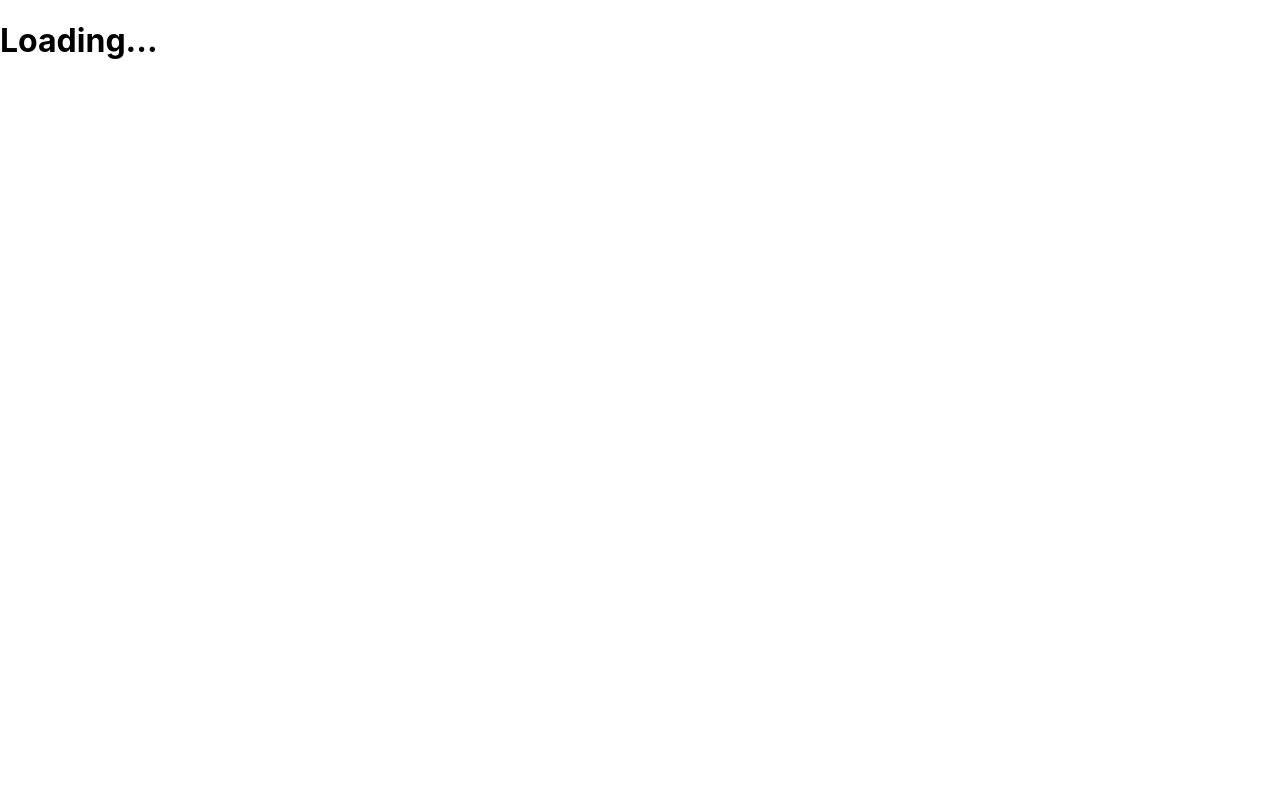
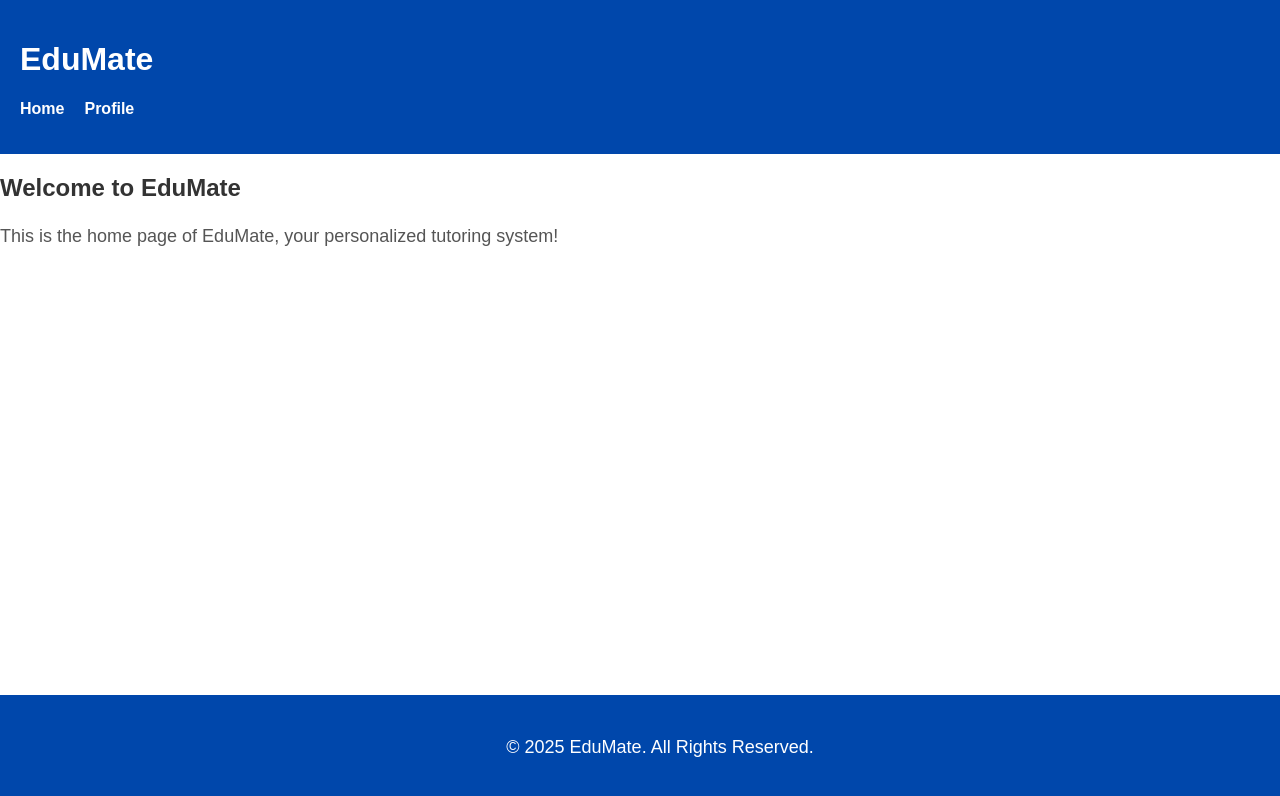
Before and after one commit to zobayerlabib/edumate, a React (Create React App) app in the folder frontend/: page / in a window 1280 px wide. Shown: the top 796 px of the page. Built offline with nearby package versions, Linux system fonts and the light colour scheme.

Commit message:
Added footer with cobalt blue background and fixed text color

```diff
--- a/frontend/package.json
+++ b/frontend/package.json
@@ -10,6 +10,7 @@
     "axios": "^1.13.2",
     "react": "^19.2.0",
     "react-dom": "^19.2.0",
+    "react-router-dom": "^7.10.1",
     "react-scripts": "^5.0.0",
     "web-vitals": "^2.1.4"
   },
--- a/frontend/src/App.css
+++ b/frontend/src/App.css
@@ -1,38 +1,72 @@
+/* App.css */
+
+/* Basic styling for the body and app container */
+body {
+  font-family: Arial, sans-serif;
+  background-color: white; /* White background for the entire page */
+  margin: 0;
+  padding: 0;
+}
+
+/* App container styling */
 .App {
+  text-align: left; /* Ensure content is aligned to the left */
+  margin: 0;
+}
+
+/* Styling for the Header component */
+header {
+  background-color: #0047AB; /* Cobalt blue header */
+  color: white;
+  padding: 20px;
+  text-align: left; /* Align header content to the left */
+}
+
+/* Styling for the navigation links in the header */
+nav ul {
+  list-style-type: none;
+  padding: 0;
+}
+
+nav ul li {
+  display: inline;
+  margin-right: 20px;
+}
+
+nav ul li a {
+  color: white;
+  text-decoration: none;
+  font-weight: bold;
+}
+
+/* Styling for Home and Profile pages */
+h2 {
+  color: #333;
+}
+
+p {
+  font-size: 18px;
+  line-height: 1.6;
+  color: #555;
+}
+
+/* Centering the content in the Home and Profile pages */
+.Home, .Profile {
+  padding: 20px;
+  margin-top: 20px;
+}
+
+/* Styling for the Footer */
+footer {
+  background-color: #0047AB; /* Cobalt blue footer */
+  color: white;
+  padding: 20px;
+  position: fixed;
+  bottom: 0;
+  width: 100%;
   text-align: center;
 }
 
-.App-logo {
-  height: 40vmin;
-  pointer-events: none;
+footer p {
+  color: white; /* Ensures that the paragraph inside the footer is white */
 }
-
-@media (prefers-reduced-motion: no-preference) {
-  .App-logo {
-    animation: App-logo-spin infinite 20s linear;
-  }
-}
-
-.App-header {
-  background-color: #282c34;
-  min-height: 100vh;
-  display: flex;
-  flex-direction: column;
-  align-items: center;
-  justify-content: center;
-  font-size: calc(10px + 2vmin);
-  color: white;
-}
-
-.App-link {
-  color: #61dafb;
-}
-
-@keyframes App-logo-spin {
-  from {
-    transform: rotate(0deg);
-  }
-  to {
-    transform: rotate(360deg);
-  }
-}
--- a/frontend/src/App.js
+++ b/frontend/src/App.js
@@ -1,23 +1,25 @@
-import React, { useState, useEffect } from 'react';
-import axios from 'axios';
+import React from 'react';
+import './App.css'; // Import the CSS file for styling
+import { BrowserRouter as Router, Route, Routes } from 'react-router-dom';
+import Header from './components/Header';  // Import Header component
+import Home from './components/Home';  // Correct path for Home
+import Profile from './components/Profile';  // Correct path for Profile
 
 function App() {
-  const [message, setMessage] = useState('');
-
-  useEffect(() => {
-    axios.get('http://127.0.0.1:8001')
-      .then(response => {
-        setMessage(response.data.message);
-      })
-      .catch(error => {
-        console.log("Error fetching data: ", error);
-      });
-  }, []);
-
   return (
-    <div className="App">
-      <h1>{message ? message : "Loading..."}</h1>
-    </div>
+    <Router>
+      <div className="App">
+        <Header />
+        <Routes>
+          <Route path="/" element={<Home />} />
+          <Route path="/profile" element={<Profile />} />
+        </Routes>
+        {/* Footer */}
+        <footer>
+          <p>&copy; 2025 EduMate. All Rights Reserved.</p>
+        </footer>
+      </div>
+    </Router>
   );
 }
 
--- /dev/null
+++ b/frontend/src/components/Header.js
@@ -0,0 +1,22 @@
+import React from 'react';
+import { Link } from 'react-router-dom';
+
+function Header() {
+  return (
+    <header>
+      <h1>EduMate</h1>
+      <nav>
+        <ul>
+          <li>
+            <Link to="/">Home</Link>
+          </li>
+          <li>
+            <Link to="/profile">Profile</Link>
+          </li>
+        </ul>
+      </nav>
+    </header>
+  );
+}
+
+export default Header;
--- /dev/null
+++ b/frontend/src/components/Home.js
@@ -0,0 +1,12 @@
+import React from 'react';
+
+function Home() {
+  return (
+    <div>
+      <h2>Welcome to EduMate</h2>
+      <p>This is the home page of EduMate, your personalized tutoring system!</p>
+    </div>
+  );
+}
+
+export default Home;
--- /dev/null
+++ b/frontend/src/components/Profile.js
@@ -0,0 +1,12 @@
+import React from 'react';
+
+function Profile() {
+  return (
+    <div>
+      <h2>Your Profile</h2>
+      <p>This is your profile page. Here, you can update your personal details.</p>
+    </div>
+  );
+}
+
+export default Profile;
```
Also changed, not shown: 1 other file (tests, documents, lock files or other folders).
